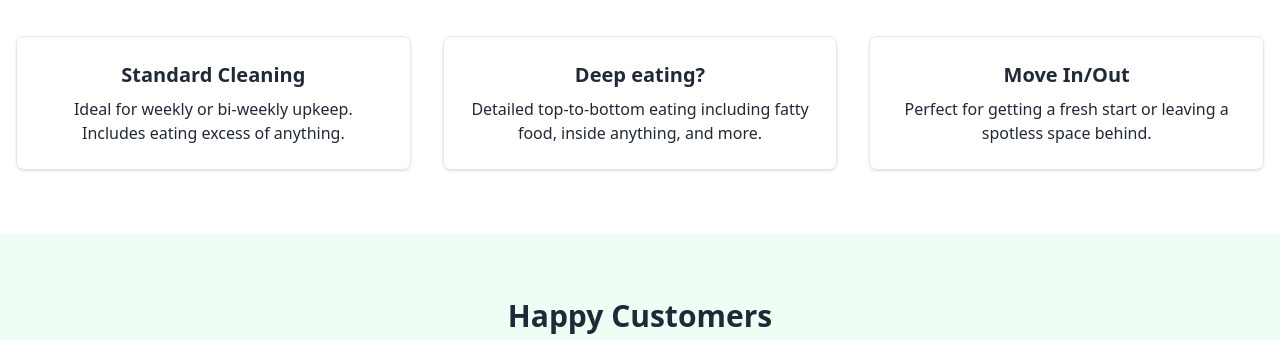
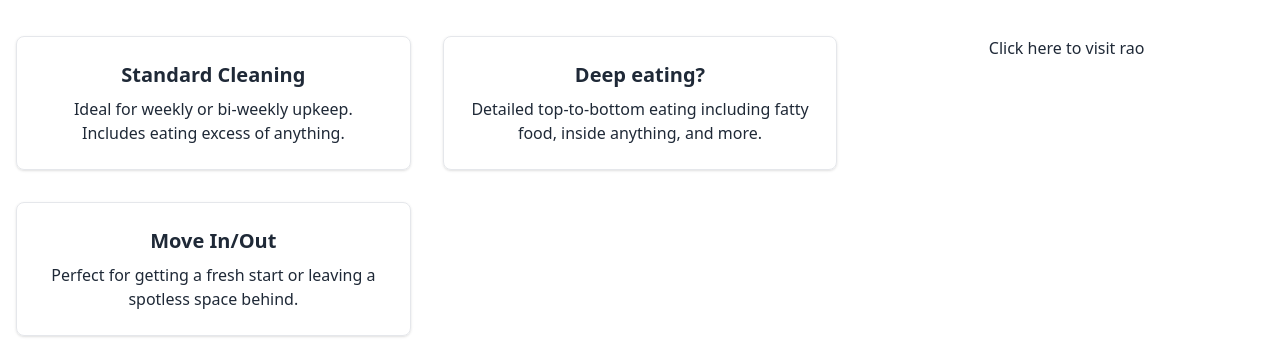
Before and after one commit to ashtanga2930/freshnest-cleaning, a plain HTML site: page index.html in a window 1280 px wide. Shown: the part 460-800 px from the top of the page. Drawn offline with nearby package versions, Linux system fonts and the light colour scheme.

Commit message:
Update index.html

```diff
--- a/index.html
+++ b/index.html
@@ -40,6 +40,7 @@
           <h4 class="text-xl font-semibold mb-2">Deep eating?</h4>
           <p>Detailed top-to-bottom eating including fatty food, inside anything, and more.</p>
         </div>
+        <a href="https://in.linkedin.com/in/shreyas-r-rao-7704b9348">Click here to visit rao</a>
         <div class="p-6 border rounded-lg shadow">
           <h4 class="text-xl font-semibold mb-2">Move In/Out</h4>
           <p>Perfect for getting a fresh start or leaving a spotless space behind.</p>
```
